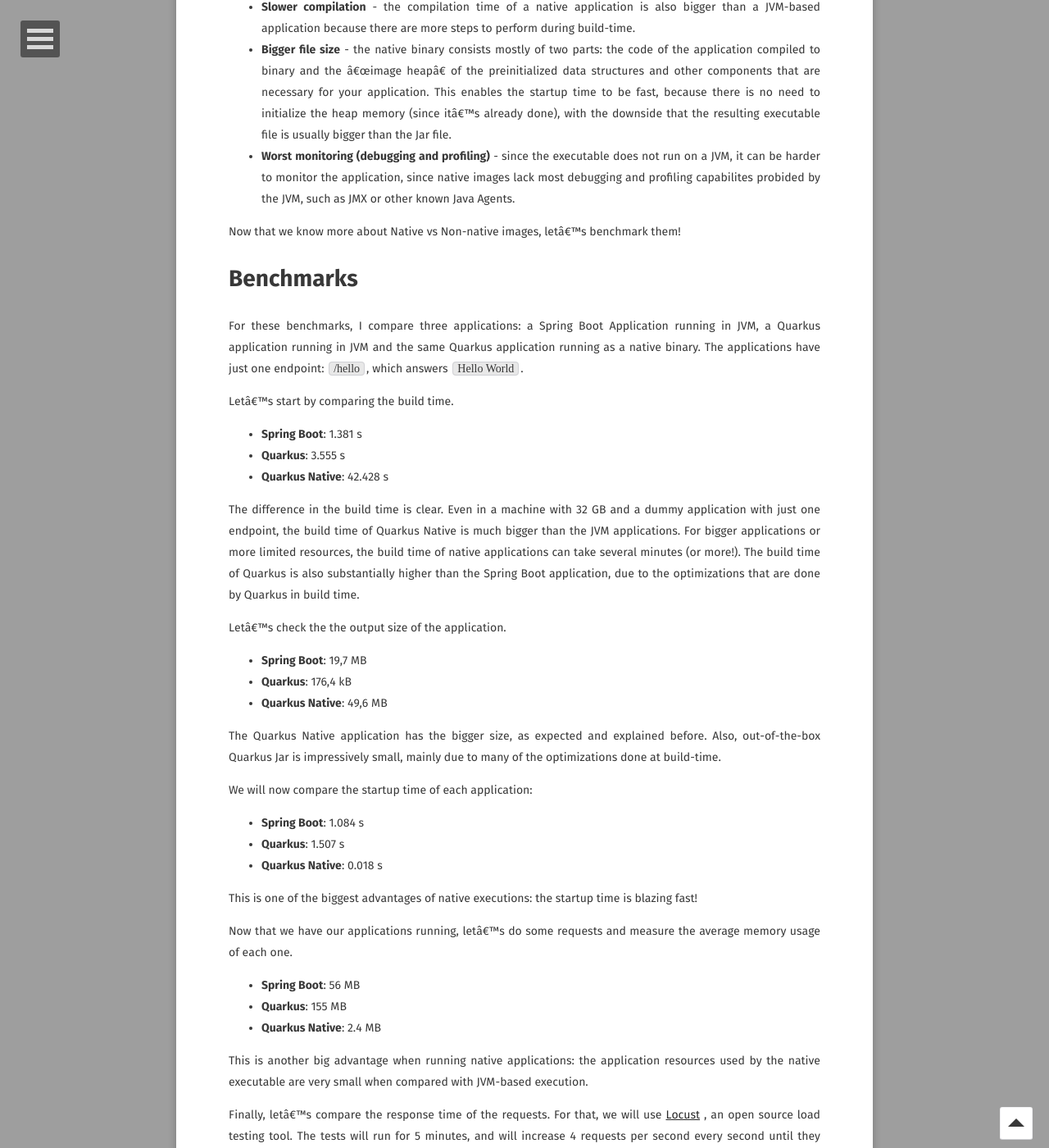
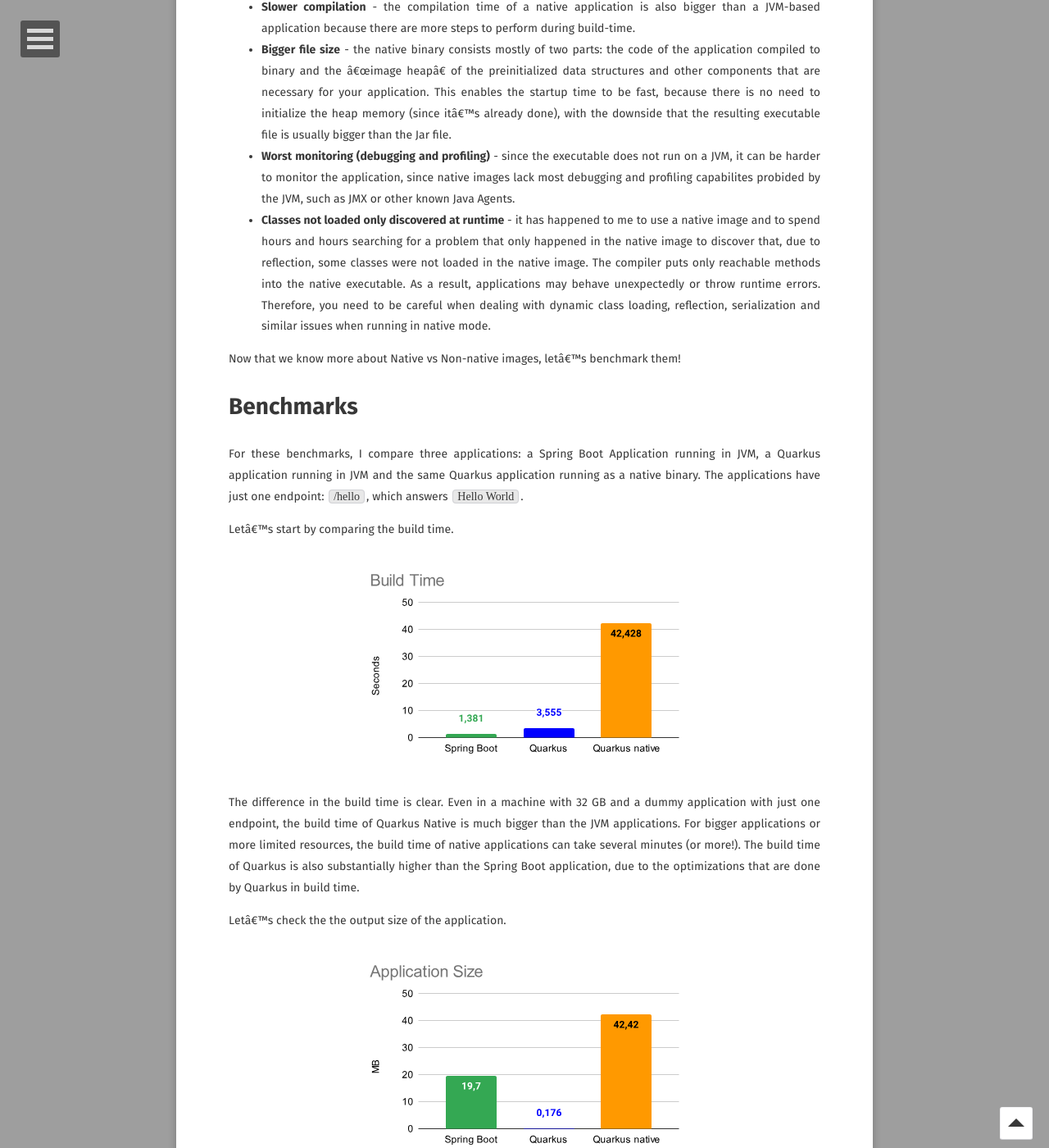
Before and after one commit to diogodanielsoaresferreira/diogodanielsoaresferreira.github.io, a Jekyll site: the page built from _posts/2024-03-16-why-quarkus-native-probably-does-not-fit-your-project.md, in a window 1280 px wide and 1400 px high, scrolled down 3174 px. Shown: the whole window at 82% size. Built offline with Jekyll 4.4.1, drawn with Linux system fonts in a browser that asks for light colours; some web fonts are replaced; comment, search, counter and statistics services are not loaded; some of the changed text lies outside the part shown.

Commit message:
Improve Quarkus Native post

```diff
--- a/_posts/2024-02-19-why-quarkus-native-probably-does-not-fit-your-project.md
+++ b/_posts/2024-03-16-why-quarkus-native-probably-does-not-fit-your-project.md
@@ -1,7 +1,7 @@
 ---
 layout: post
 title: "Why Quarkus Native (probably) does not fit your project"
-date: 2024-02-19
+date: 2024-03-16
 excerpt: "What is Quarkus Native and comparison with JVM application"
 tags: [java, software development, quarkus, native, cloud]
 comments: true
@@ -28,7 +28,7 @@
 
 <figure>
     <a href="/assets/img/quarkus-native/build-time-principle.png"><img src="/assets/img/quarkus-native/build-time-principle.png" style="background-color:black;"></a>
-    <figcaption style="text-align: center">Image in <a href="https://quarkus.io/container-first" target="_blank">Quarkus website</a> showing the differences in the build and runtime steps when using traditional frameworks or Quarkus.</figcaption>
+    <figcaption style="text-align: center">Image from the <a href="https://quarkus.io/container-first" target="_blank">Quarkus website</a> showing the differences in the build and runtime steps when using traditional frameworks or Quarkus.</figcaption>
 </figure>
 
 
@@ -62,6 +62,7 @@
 - **Slower compilation** - the compilation time of a native application is also bigger than a JVM-based application because there are more steps to perform during build-time.
 - **Bigger file size** - the native binary consists mostly of two parts: the code of the application compiled to binary and the "image heap" of the preinitialized data structures and other components that are necessary for your application. This enables the startup time to be fast, because there is no need to initialize the heap memory (since it's already done), with the downside that the resulting executable file is usually bigger than the Jar file.
 - **Worst monitoring (debugging and profiling)** - since the executable does not run on a JVM, it can be harder to monitor the application, since native images lack most debugging and profiling capabilites probided by the JVM, such as JMX or other known Java Agents.
+- **Classes not loaded only discovered at runtime** - it has happened to me to use a native image and to spend hours and hours searching for a problem that only happened in the native image to discover that, due to reflection, some classes were not loaded in the native image. The compiler puts only reachable methods into the native executable. As a result, applications may behave unexpectedly or throw runtime errors. Therefore, you need to be careful when dealing with dynamic class loading, reflection, serialization and similar issues when running in native mode.
 
 
 Now that we know more about Native vs Non-native images, let's benchmark them!
@@ -74,38 +75,37 @@
 
 Let's start by comparing the build time.
 
-- **Spring Boot**: 1.381 s
-- **Quarkus**: 3.555 s
-- **Quarkus Native**: 42.428 s
+<figure>
+    <a href="/assets/img/quarkus-native/Build Time.svg"><img src="/assets/img/quarkus-native/Build Time.svg"></a>
+</figure>
 
 The difference in the build time is clear. Even in a machine with 32 GB and a dummy application with just one endpoint, the build time of Quarkus Native is much bigger than the JVM applications. For bigger applications or more limited resources, the build time of native applications can take several minutes (or more!). The build time of Quarkus is also substantially higher than the Spring Boot application, due to the optimizations that are done by Quarkus in build time.
 
 Let's check the the output size of the application.
-- **Spring Boot**: 19,7 MB
-- **Quarkus**: 176,4 kB
-- **Quarkus Native**: 49,6 MB
+<figure>
+    <a href="/assets/img/quarkus-native/Application Size.svg"><img src="/assets/img/quarkus-native/Application Size.svg"></a>
+</figure>
 
 The Quarkus Native application has the bigger size, as expected and explained before. Also, out-of-the-box Quarkus Jar is impressively small, mainly due to many of the optimizations done at build-time.
 
 We will now compare the startup time of each application:
-- **Spring Boot**: 1.084 s
-- **Quarkus**: 1.507 s
-- **Quarkus Native**: 0.018 s
+<figure>
+    <a href="/assets/img/quarkus-native/Startup Time.svg"><img src="/assets/img/quarkus-native/Startup Time.svg"></a>
+</figure>
 
 This is one of the biggest advantages of native executions: the startup time is blazing fast!
 
 Now that we have our applications running, let's do some requests and measure the average memory usage of each one.
-- **Spring Boot**: 56 MB
-- **Quarkus**: 155 MB
-- **Quarkus Native**: 2.4 MB
+<figure>
+    <a href="/assets/img/quarkus-native/Memory Usage.svg"><img src="/assets/img/quarkus-native/Memory Usage.svg"></a>
+</figure>
 
 This is another big advantage when running native applications: the application resources used by the native executable are very small when compared with JVM-based execution.
 
 Finally, let's compare the response time of the requests. For that, we will use <a href="https://locust.io/" target="_blank">Locust</a> , an open source load testing tool. The tests will run for 5 minutes, and will increase 4 requests per second every second until they reach 1000 requests per second.
-Average response times:
-- **Spring Boot**: 232 ms
-- **Quarkus**: 322 ms
-- **Quarkus Native**: 746 ms
+<figure>
+    <a href="/assets/img/quarkus-native/Average Response Time.svg"><img src="/assets/img/quarkus-native/Average Response Time.svg"></a>
+</figure>
 
 As it can be seen, the Quarkus Native execution response time is slower than the other two JVM executions.
 
```
Also changed, not shown: assets/img/quarkus-native/Application Size.svg (added), assets/img/quarkus-native/Average Response Time.svg (added), assets/img/quarkus-native/Build Time.svg (added), assets/img/quarkus-native/Memory Usage.svg (added), assets/img/quarkus-native/Startup Time.svg (added).
